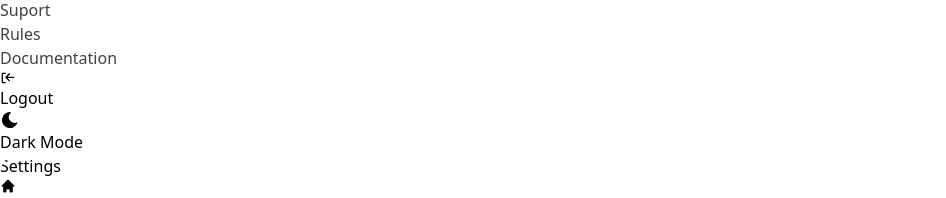
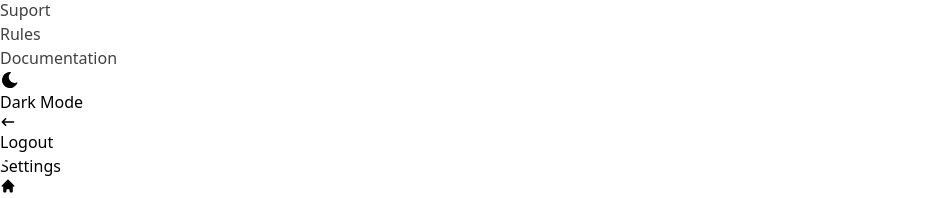
Before and after one commit to Danny79k/ProyectoFinalFront, a React (Vite) app: page /home/settings in a window 1280 px wide. Shown: the part 1498-1696 px from the top of the page, without its empty margins (0-946 px from the left). Built offline with nearby package versions, Linux system fonts and the light colour scheme; no server answers; sample sign-in values are in the browser's storage.

Commit message:
estetica Logout

```diff
--- a/src/components/AsideL.jsx
+++ b/src/components/AsideL.jsx
@@ -4,7 +4,7 @@ import { IoPersonSharp } from "react-icons/io5";
 import { BsClipboard2PlusFill } from "react-icons/bs";
 import { RiUserFollowFill } from "react-icons/ri";
 import { useUtilityMenu, useNewsStore } from "../store/useStore";
-import { CgLogOut } from "react-icons/cg";
+import { HiArrowNarrowLeft } from "react-icons/hi";
 
 function AsideL() {
   const { isDarkMode, toggleTheme } = useUtilityMenu();
@@ -28,7 +28,7 @@ function AsideL() {
       console.log(error);
     }
     // Clear session storage
-  }
+  };
   return (
     <div className="asideL flex flex-col bg-gray-100 basis-[15%]">
       <div className="asideL__container mt-4 flex flex-col flex-grow">
@@ -83,18 +83,7 @@ function AsideL() {
         </div>
       </div>
 
-      <div className="dark-mode-asideL mt-auto p-3 mb-0">
-        <button
-          onClick={handleLogout}
-          className="flex items-center w-full px-4 py-3 text-gray-800 hover:bg-gray-200 transition-colors"
-        >
-          <CgLogOut className="text-gray-200" />
-
-          <span className="ml-3 text-sm">Logout</span>
-        </button>
-      </div>
-
-      <div className="dark-mode-asideL mt-auto p-3 mb-2">
+      <div className="dark-mode-asideL mt-auto p-2 mb-0">
         <button
           onClick={toggleTheme}
           className="flex items-center w-full px-4 py-3 text-gray-800 hover:bg-gray-200 transition-colors"
@@ -129,6 +118,17 @@ function AsideL() {
           <span className="ml-3 text-sm">Dark Mode</span>
         </button>
       </div>
+
+      <div className="logout mt-auto p-2 mb-0">
+        <button
+          onClick={handleLogout}
+          className="flex items-center w-full px-4 py-3 text-gray-800 transition-colors"
+        >
+          <HiArrowNarrowLeft className="text-dark" />
+
+          <span className="ml-3 text-sm">Logout</span>
+        </button>
+      </div>
     </div>
   );
 }
--- a/src/styles/main.css
+++ b/src/styles/main.css
@@ -18,6 +18,10 @@
 
 .dark-mode-asideL button {
     border-radius: 40px;
+}
+
+.logout:hover {
+    background-color: #ed9191;
 }
 
 .admin-options:hover {
@@ -102,8 +106,17 @@ darkmode
     color: #ffffff;
 }
 
+[data-theme="dark"] .logout button{
+    color: #ffffff;
+}
+
+
 [data-theme="dark"] .dark-mode-asideL button:hover {
     background-color: #242424;
+}
+
+[data-theme="dark"] .logout:hover {
+    background-color: #551818;
 }
 
 [data-theme="dark"] .asideL__container div h3{
```
